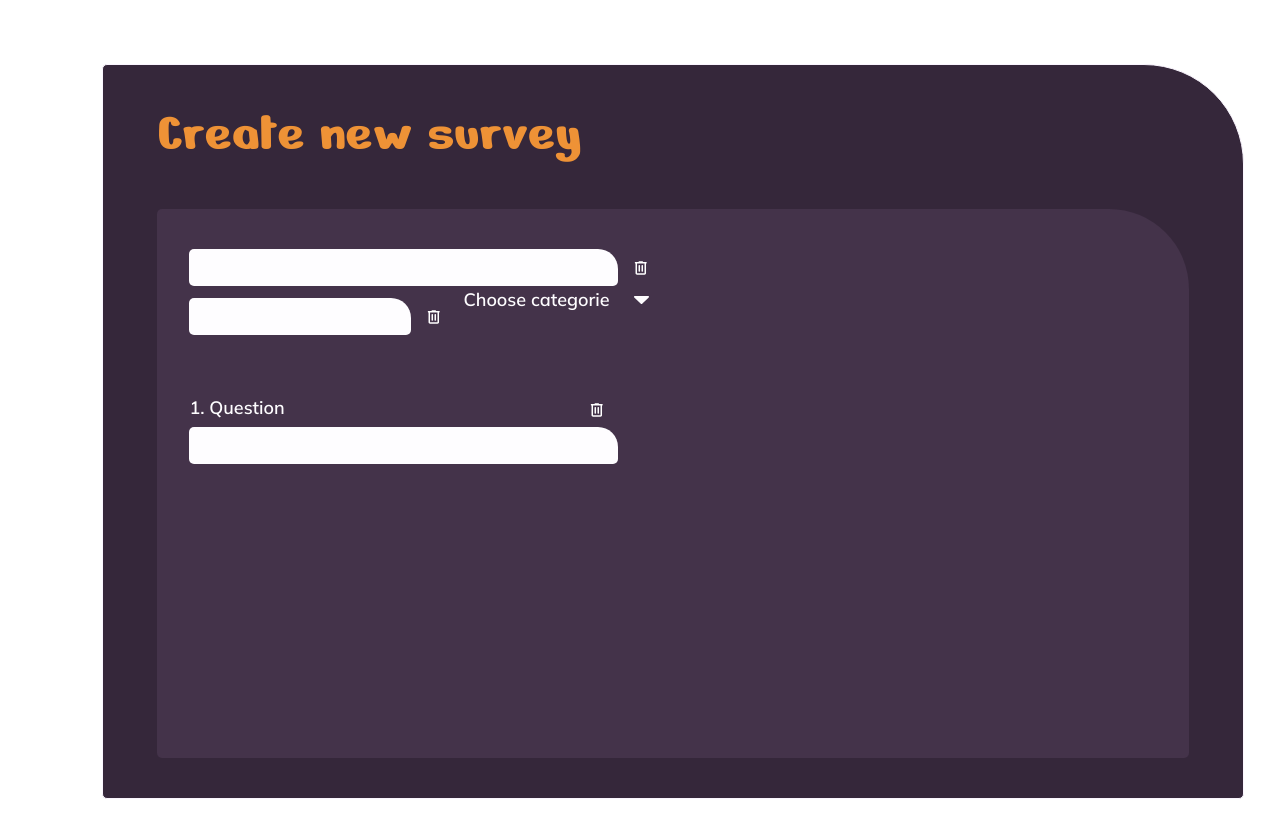
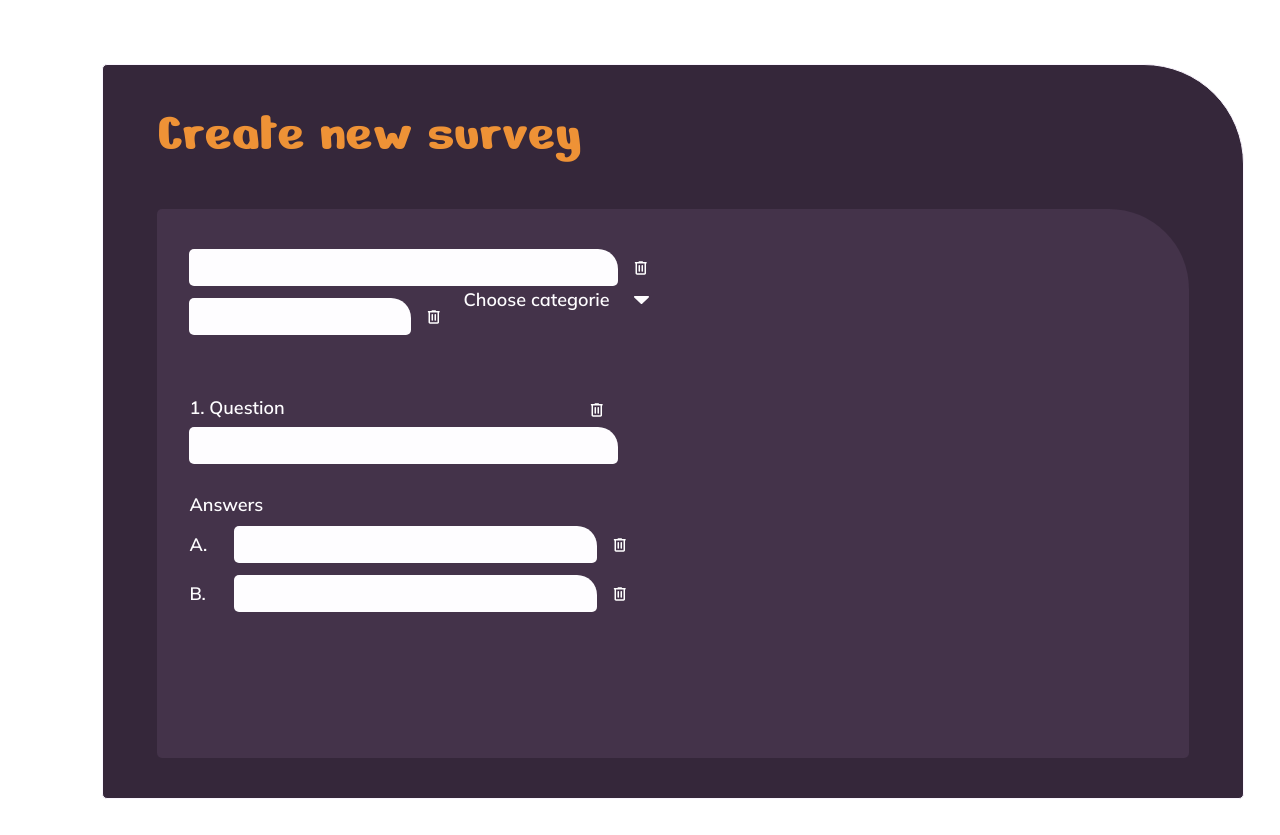
Before and after one commit to FatihYalcin42/PollApp, an Angular app: page /create-survey in a window 1280 px wide. Built offline with nearby package versions, Linux system fonts and the light colour scheme; a web font is replaced by a local one.

Commit message:
feat: add Answers section with A/B labels and 363x37 answer input fields

```diff
--- a/src/app/pages/create-survey/create-survey-page.html
+++ b/src/app/pages/create-survey/create-survey-page.html
@@ -51,6 +51,28 @@
 
           <input class="create-survey-input question-block__input" type="text" aria-label="Question text" />
         </div>
+
+        <div class="answers-block" aria-label="Answers">
+          <h3 class="answers-block__title">Answers</h3>
+
+          <div class="answer-row">
+            <span class="answer-row__label">A.</span>
+            <input class="create-survey-input answer-row__input" type="text" aria-label="Answer A" />
+            <button class="delete-button" type="button" aria-label="Delete answer A">
+              <img class="delete-button__icon" src="/assets/delete-icon.svg" alt="" />
+              <img class="delete-button__icon-hover" src="/assets/delete-icon-hover.svg" alt="" />
+            </button>
+          </div>
+
+          <div class="answer-row">
+            <span class="answer-row__label">B.</span>
+            <input class="create-survey-input answer-row__input" type="text" aria-label="Answer B" />
+            <button class="delete-button" type="button" aria-label="Delete answer B">
+              <img class="delete-button__icon" src="/assets/delete-icon.svg" alt="" />
+              <img class="delete-button__icon-hover" src="/assets/delete-icon-hover.svg" alt="" />
+            </button>
+          </div>
+        </div>
       </section>
     </div>
   </section>
--- a/src/app/pages/create-survey/create-survey-page.scss
+++ b/src/app/pages/create-survey/create-survey-page.scss
@@ -289,6 +289,52 @@
   z-index: 2;
 }
 
+.answers-block {
+  margin-top: 22px;
+  display: flex;
+  flex-direction: column;
+  gap: 12px;
+}
+
+.answers-block__title {
+  margin: 0;
+  font-family: 'Mulish', 'Segoe UI', Tahoma, Geneva, Verdana, sans-serif;
+  font-weight: 700;
+  font-size: 18px;
+  line-height: 1;
+  letter-spacing: 0;
+  color: #fefdff;
+}
+
+.answer-row {
+  display: flex;
+  align-items: center;
+  gap: 10px;
+  width: fit-content;
+}
+
+.answer-row__label {
+  width: 35px;
+  font-family: 'Mulish', 'Segoe UI', Tahoma, Geneva, Verdana, sans-serif;
+  font-weight: 700;
+  font-size: 18px;
+  line-height: 1;
+  letter-spacing: 0;
+  color: #fefdff;
+}
+
+.answer-row__input {
+  width: 363px;
+  max-width: 100%;
+  height: 37px;
+  gap: 10px;
+  padding: 7px 13px;
+  border-top-left-radius: 5px;
+  border-top-right-radius: 20px;
+  border-bottom-right-radius: 5px;
+  border-bottom-left-radius: 5px;
+}
+
 @media (max-width: 900px) {
   .create-survey-input-row--split {
     width: 100%;
@@ -312,4 +358,12 @@
     top: -28px;
     right: 2px;
   }
+
+  .answer-row {
+    width: 100%;
+  }
+
+  .answer-row__input {
+    width: min(363px, 100%);
+  }
 }
```
